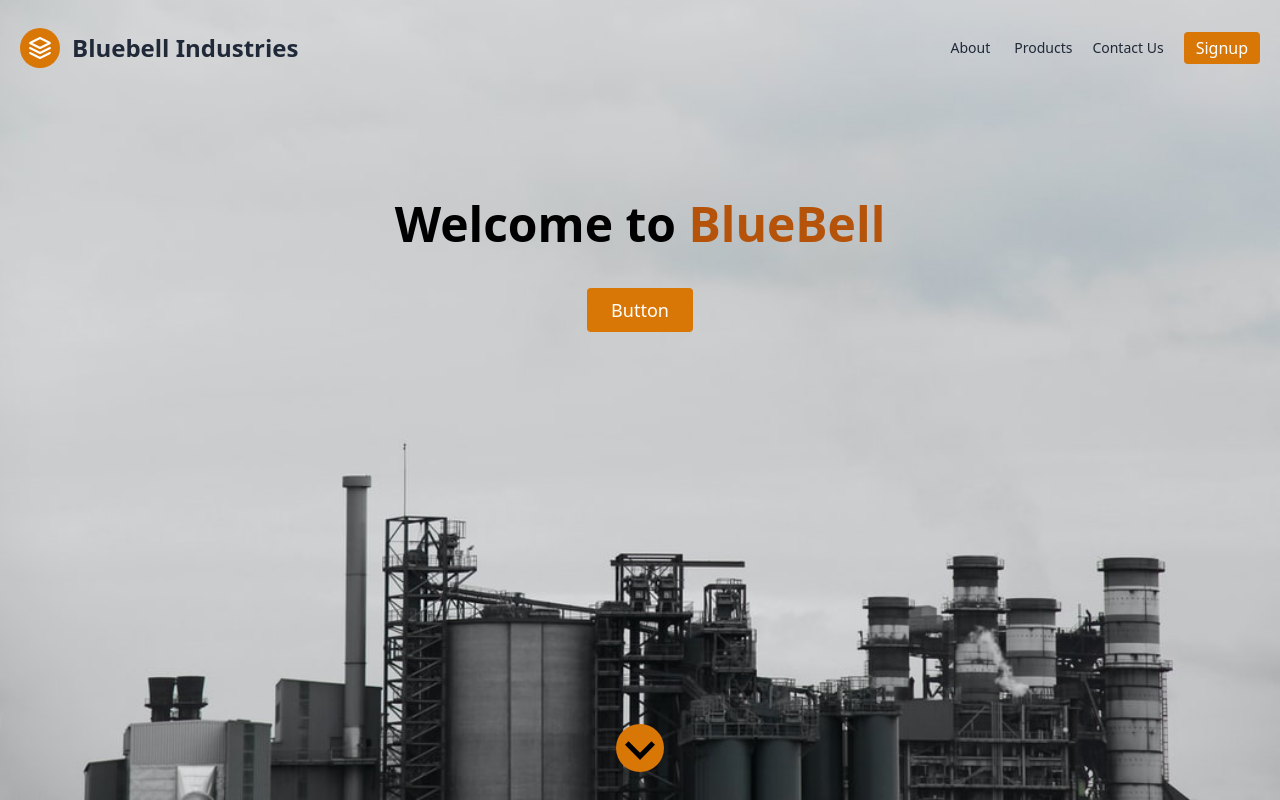
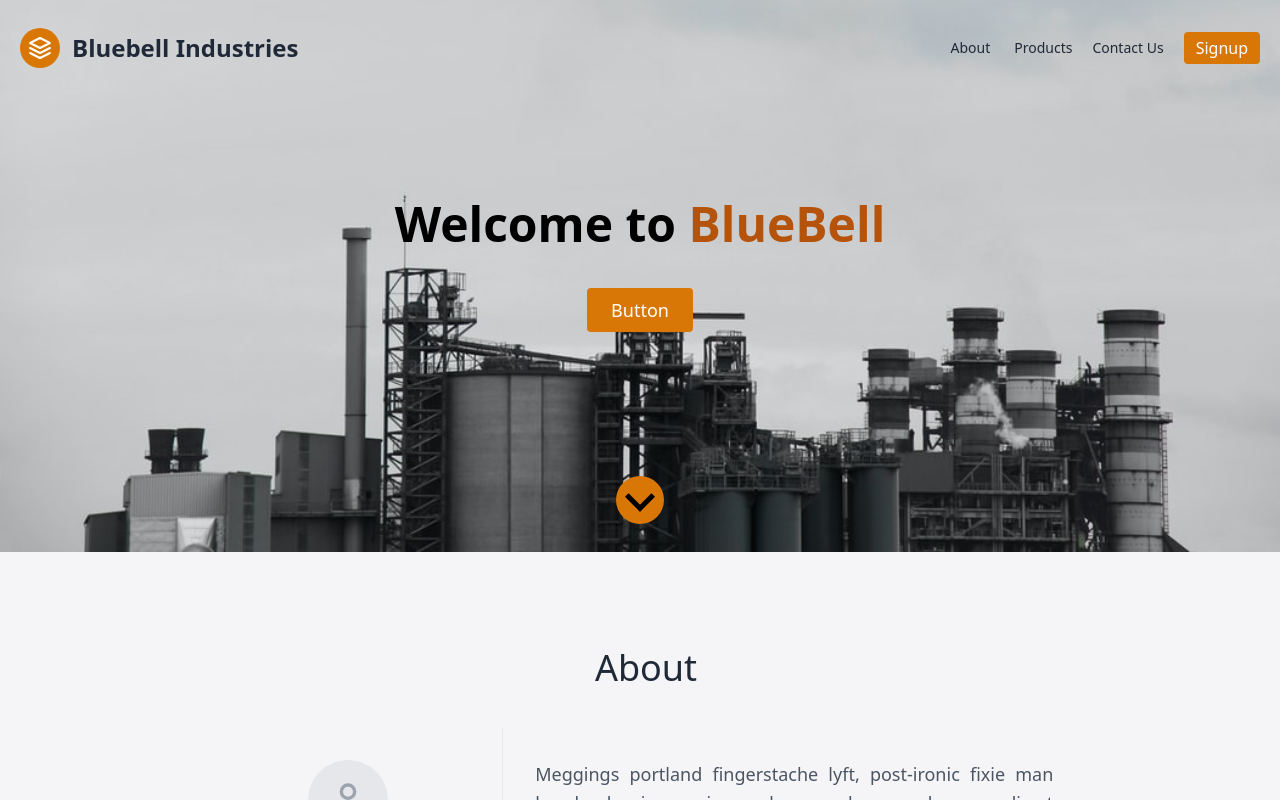
Before and after one commit to khushi-kothari/Purplebell, a Next.js app: page / in a window 1280 px wide. Shown: the top 800 px of the page. Built offline with nearby package versions, Linux system fonts and the light colour scheme.

Commit message:
Made some changes

```diff
--- a/pages/index.js
+++ b/pages/index.js
@@ -12,7 +12,7 @@
     {/* Hero Section */}
     <div className="hero_bg">
     <div className="">
-    <div className="flex flex-col items-center justify-center min-h-screen py-2">
+    <div className="flex flex-col items-center justify-center min-h-8 py-2">
       <Head>
         <title>Bluebell Industries</title>
         <link rel="icon" href="/favicon.ico" />
```
